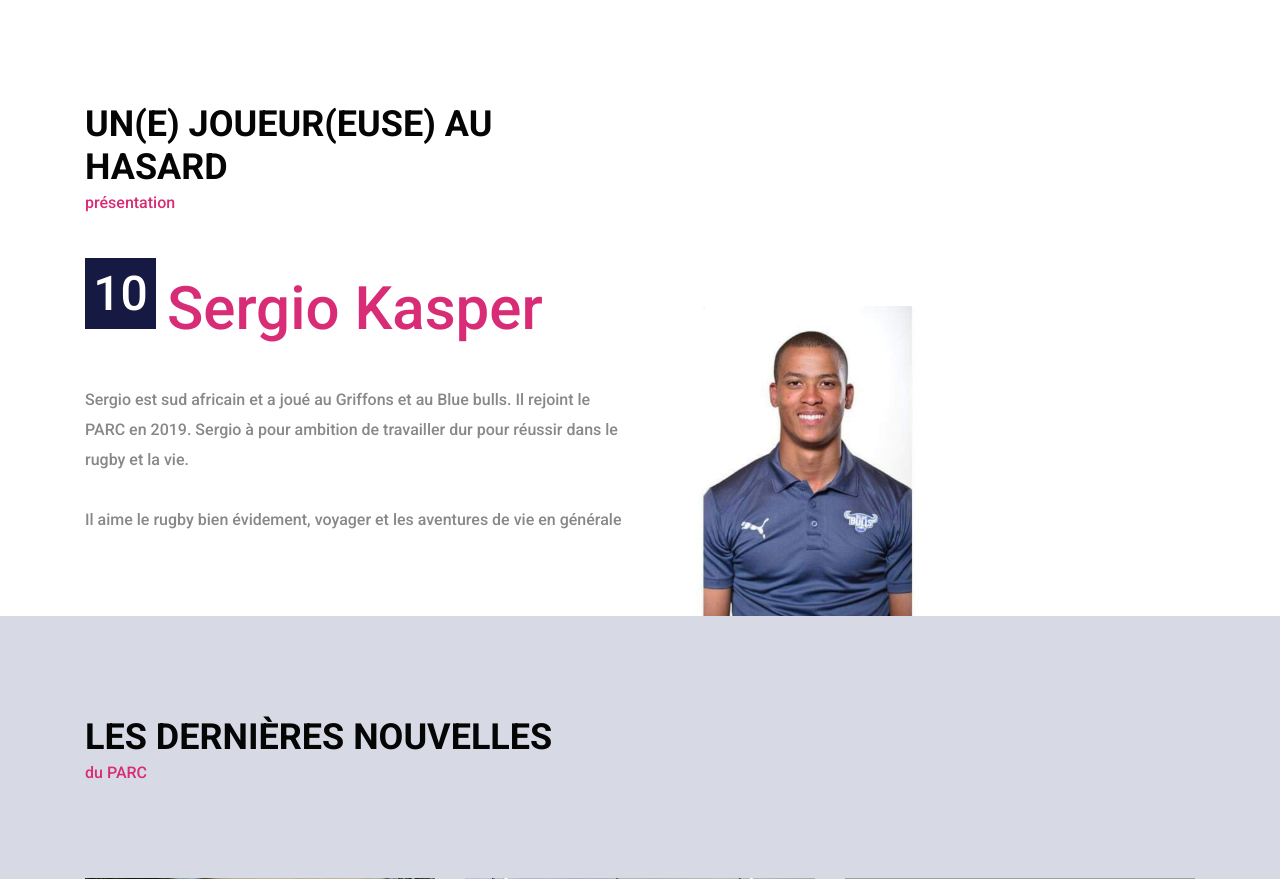
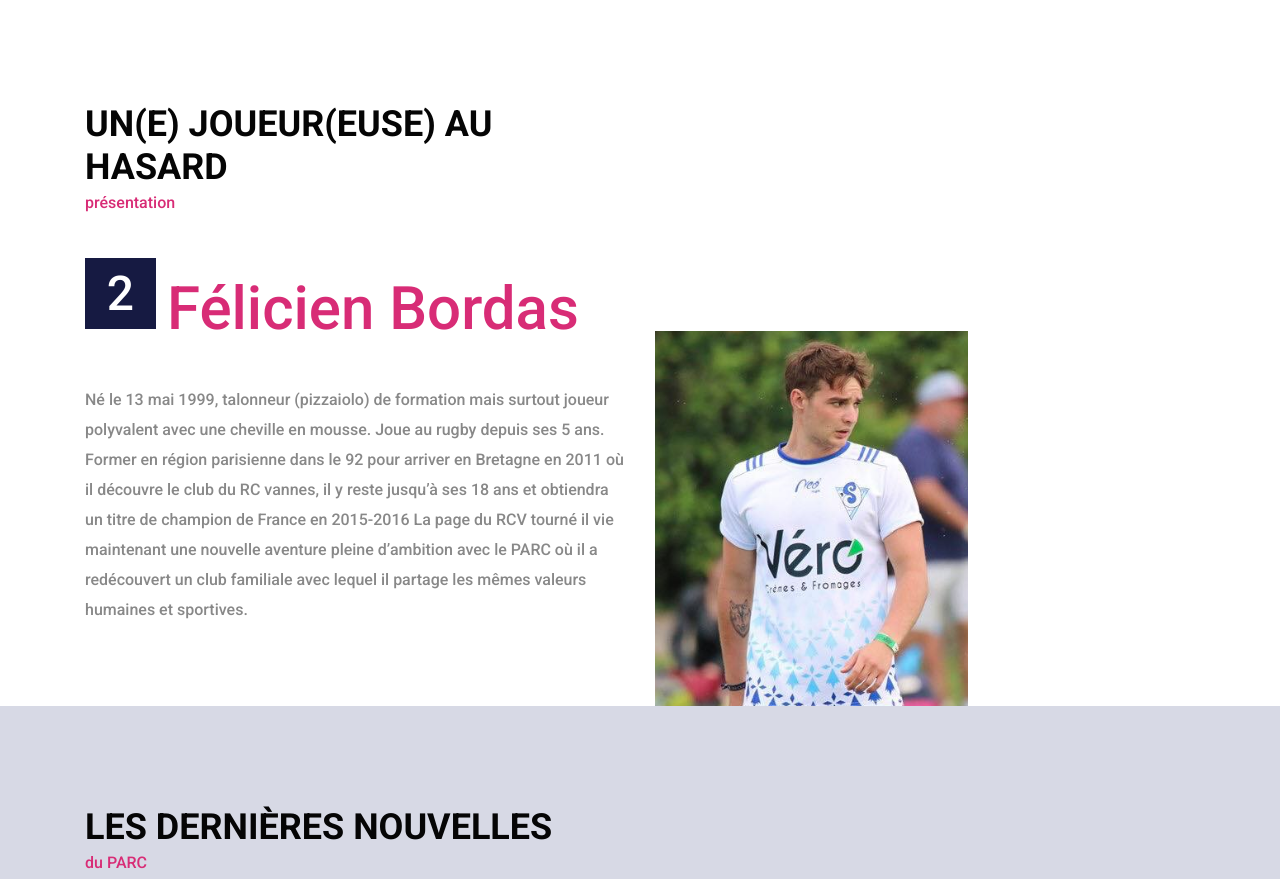
Before and after one commit to LeCastorFou/PARCweb, a Flask app: page / in a window 1280 px wide. Shown: the part 3309-4188 px from the top of the page. Run offline with Flask 2, Linux system fonts and the light colour scheme; data comes from the database, SQL or seed files in the repository; some libraries are stand-ins or nearby versions; grey boxes are pictures that could not be loaded.

Commit message:
final commit 5

```diff
--- a/PARC/templates/index.html
+++ b/PARC/templates/index.html
@@ -1,6 +1,6 @@
 {% extends "layout.html" %}
 {%block content %}
-<title>Acceuil</title>
+<title>Accueil</title>
 
 
 
@@ -367,7 +367,7 @@
 				<!-- Team Item -->
 				<div class="col-xl-2 col-md-4 col-sm-6">
 					<div class="team_small d-flex flex-sm-column flex-row align-items-center justify-content-sm-center justify-content-start">
-						<div class="team_small_image"><a href="#"><img src="{{ url_for('static', filename='images/pp.jpg')}}" alt=""></a><div>C</div></div>
+						<div class="team_small_image"><a href="#"><img src="{{ url_for('static', filename='/ArnaudJ.png')}}" alt=""></a><div>C</div></div>
 						<div class="team_small_content text-sm-center">
 							<div class="team_small_name"><a href="#">Arnaud Joubioux</a></div>
 							<div class="team_small_title">Coach U18</div>
@@ -491,7 +491,7 @@
 
 		<script type="text/javascript" language="JavaScript">
 
-		randomNumber = Math.floor(Math.random()*12+1);
+		randomNumber = Math.floor(Math.random()*14+1);
 
 		window.onload = function() {
 		        document.getElementById(randomNumber.toString()).style.display = "block";
@@ -512,7 +512,7 @@
 	            <div class="player_name">Remy Pointier</div>
 	          </div>
 	          <div class="player_text">
-	            <p>Née en 1989 Rémy commence le rugby à l'age de 7 à Annecy. A 15 ans il intègre le pôle régional à Grenoble .
+	            <p>Né en 1989 Rémy commence le rugby à l'age de 7 à Annecy. A 15 ans il intègre le pôle régional à Grenoble .
 								 Il jouera ensuite à Vannes à en fédérale 1 de ses 19 à 23 ans. Suite à une blessure il est contraint d'arrêter le rugby pendant 2 ans. Il reprend en 2016 à Auray
 								 club pour lequel il est salarié depuis 2014 en tant responsable de l'école de rugby.</p>
 	            <p>Rémy à la chance de vivre de sa passion, et aime se démener pour ses co-équipiers. Pour lui le rugby c'est sa deuxième famille.</p>
@@ -542,7 +542,7 @@
 	            <div class="player_name">Valentin Lefranc</div>
 	          </div>
 	          <div class="player_text">
-	            <p>Valentin est née en 1989. Il joue au rugby depuis ses 19 ans et évolue au poste de demie de méléé.
+	            <p>Valentin est né en 1989. Il joue au rugby depuis ses 19 ans et évolue au poste de demie de méléé.
 								Ses études l'ont amené à jouer pour de nombreux clubs en france (SPRC, Le Rheu, Gif sur Yvette, Marcoussis) et à l'étranger : Bérisso en Argentine, RC Valencia en Espagne et RC Berlin en Allemagne.
 								Le rugby lui à toujours permis de s'intégrer malgré les nombreux voyages. Il est au PARC depuis 2016</p>
 	            <p>Il travail en tant que consultant en intelligence artificielle. Ses autres passions sont le windsurf et le football Gaélique.</p>
@@ -573,7 +573,7 @@
 	            <div class="player_name">Julien Puyau </div>
 	          </div>
 	          <div class="player_text">
-	            <p>Plus zèbre que sanglier Julien est née en 1999. Il est rugbyman depuis ses 4 ans et a écumé les clubs du morbihan Lanester/Lorient/Vannes/Gregam/Auray.
+	            <p>Plus zèbre que sanglier Julien est né en 1999. Il est rugbyman depuis ses 4 ans et a écumé les clubs du morbihan Lanester/Lorient/Vannes/Gregam/Auray.
 								Il a toujours beaucoups joué :Sélection Bretagne (XV et seven) Section Rugby au lycée Lesage à Vannes et est actuellement président d’une association de rugby à 7.
 								Il à aussi participé à des match en ligue allemande avec le TSV d’Heidelberg.</p>
 	            <p>Sa phrase « L’attitude est un choix : souhaite le meilleur pour devoir t’en donner les moyens. » Julien est également Diplômé d’une licence QSE</p>
@@ -604,7 +604,7 @@
 							<div class="player_name">Gaël Grand</div>
 						</div>
 						<div class="player_text">
-							<p>Gael est néé en 2001. Il effectue une L1-SVT à l'université Bretagne Sud sur Vannes, et joue au PARC depuis début septembre 2019.
+							<p>Gael est né en 2001. Il effectue une L1-SVT à l'université Bretagne Sud sur Vannes, et joue au PARC depuis début septembre 2019.
 								Il à vécu toute sa vie à Madrid. Il joue au rugby depuis ses 5 ans au Tasman Rugby Boadilla, comme 9 mais aussi 10. (champion d'Espagne avec la sélection de Madrid,
 								 en rugby XV et VII.)
 								 </p>
@@ -636,7 +636,7 @@
 							<div class="player_name">Théo Durand </div>
 						</div>
 						<div class="player_text">
-							<p>Néé en 1998 Théo a commencé le rugby à l'âge de 5 ans dans le club d'Hennebont
+							<p>Né en 1998 Théo a commencé le rugby à l'âge de 5 ans dans le club d'Hennebont
 								puis au SKRANK. Il a repris suite à une blessure en cadet avec l'équipe de Lorient jusqu'en junior.
 								Après une année de césure rugbystique, il a repris au PARC en sénior en 2016.
 								12/13 de formation il évolue désormais au poste de 3eme ligne.</p>
@@ -668,7 +668,7 @@
 							<div class="player_name">Antoine Bierent </div>
 						</div>
 						<div class="player_text">
-							<p>Néé en 1998 Antoine a commencé le rugby a l'age de 6 ans. Il joue 9 ans à Hennebont, puis 6 ans à Vannes
+							<p>Né en 1998 Antoine a commencé le rugby a l'age de 6 ans. Il joue 9 ans à Hennebont, puis 6 ans à Vannes
 								avec qui il est champion de France en 2016. Il joue 2 années en espoir à vannes.
 								A Auray depuis 2018 il occupe le poste de seconde ligne.
 								</p>
@@ -700,7 +700,7 @@
 							<div class="player_name">Johann Kerrand </div>
 						</div>
 						<div class="player_text">
-							<p>Johann est néé à Vannes en 1990, après 10 à l'école de rugby de Grand-Champs il jouera 14 ans au RCV de l'école de rugby à la fédérale 1/NationnalB.
+							<p>Johann est né à Vannes en 1990, après 10 à l'école de rugby de Grand-Champs il jouera 14 ans au RCV de l'école de rugby à la fédérale 1/NationnalB.
 								Il a été sélectionné dans les équipes du morbihan, de bretagne à 15 et à 7. Il a également joué un match contre l'Irlande avec le Top 100 nationnal des moins de 17 ans.
 								</p>
 							<p>Johann est maintenant responsable e-commerce et chargé de communication chez TID-Inox</p>
@@ -865,9 +865,10 @@
 							<div class="player_name">Sergio Kasper</div>
 						</div>
 						<div class="player_text">
-							<p>Sergio est sud africain et a joué au Griffons et au Blue bulls. Il rejoint le PARC en 2019. Sergio à pour ambition de travailler dur pour réussir dans le rugby et la vie.
+							<p>Sergio est sud africain et a joué au Griffons et au Blue bulls.
+								Il rejoint le PARC en 2019. Sergio à pour ambition de travailler dur pour réussir dans le rugby et la vie.
 							    </p>
-							<p>Il aime le rugby bien évidement, voyager et les aventures de vie en générale</p>
+							<p>Il aime le rugby (bien évidement), voyager et les aventures de vie en générale</p>
 
 						</div>
 					</div>
@@ -882,8 +883,70 @@
 		</div>
 	</div>
 
+	<div id='13' class="player" style="display:None;">
+		<div id="joueur" class="container">
+			<div class="row">
+				<div class="col-xl-6">
+					<div class="player_content">
+						<div class="section_title_container">
+							<div class="section_title"><h1>Un(e) joueur(euse) au hasard</h1></div>
+							<div class="section_subtitle">présentation</div>
+						</div>
+						<div class="player_name_container d-flex flex-row align-items-end justify-content-start">
+							<div class="player_num">14</div>
+							<div class="player_name">Thomas Bordas</div>
+						</div>
+						<div class="player_text">
+							<p>Thomas est né le 7 aout 1997 et commence le rugby à 7 ans au CSMG rugby club en région parissionne (92).
+								Il  Déménage en Bretagne en 2011 oui il jouera pour le RCV jusqu'à ses 18 ans. Après une pose de 2 ans suite à une blessure il intègre le PARC ou il s'épanouie rugbystiquement et humainement.
+							    </p>
+						</div>
+					</div>
+				</div>
+				<div class="col-xl-6">
+					<div class="player_images d-flex flex-row align-items-end justify-content-start">
+						<div class="player_image"><img src="{{ url_for('static', filename='images/totob.png')}}" alt=""></div>
 
+					</div>
+				</div>
+			</div>
+		</div>
+	</div>
 
+	<div id='14' class="player" style="display:None;">
+		<div id="joueur" class="container">
+			<div class="row">
+				<div class="col-xl-6">
+					<div class="player_content">
+						<div class="section_title_container">
+							<div class="section_title"><h1>Un(e) joueur(euse) au hasard</h1></div>
+							<div class="section_subtitle">présentation</div>
+						</div>
+						<div class="player_name_container d-flex flex-row align-items-end justify-content-start">
+							<div class="player_num">2</div>
+							<div class="player_name">Félicien Bordas</div>
+						</div>
+						<div class="player_text">
+							<p>
+								Né le 13 mai 1999, talonneur (pizzaiolo) de formation mais surtout joueur polyvalent avec une cheville en mousse.
+								Joue au rugby depuis ses 5 ans.
+								Former en région parisienne dans le 92 pour arriver en Bretagne en 2011 où il découvre le club du RC vannes,
+								il y reste jusqu’à ses 18 ans et obtiendra un titre de champion de France en 2015-2016
+								La page du RCV tourné il vie maintenant une nouvelle aventure pleine d’ambition avec le PARC où il a redécouvert un club familiale avec lequel il partage les mêmes valeurs humaines et sportives.
+					</p>
+
+					</div>
+					</div>
+					</div>
+				<div class="col-xl-6">
+					<div class="player_images d-flex flex-row align-items-end justify-content-start">
+					<div class="player_image"><img src="{{ url_for('static', filename='images/fefe.png')}}" alt=""></div>
+
+				</div>
+			</div>
+		</div>
+	</div>
+</div>
 
 	<!-- News -->
 
```
Also changed, not shown: PARC/static/images/ArnaudJ.png (added), PARC/static/images/fefe.png (added), PARC/static/images/toton.png (added).
